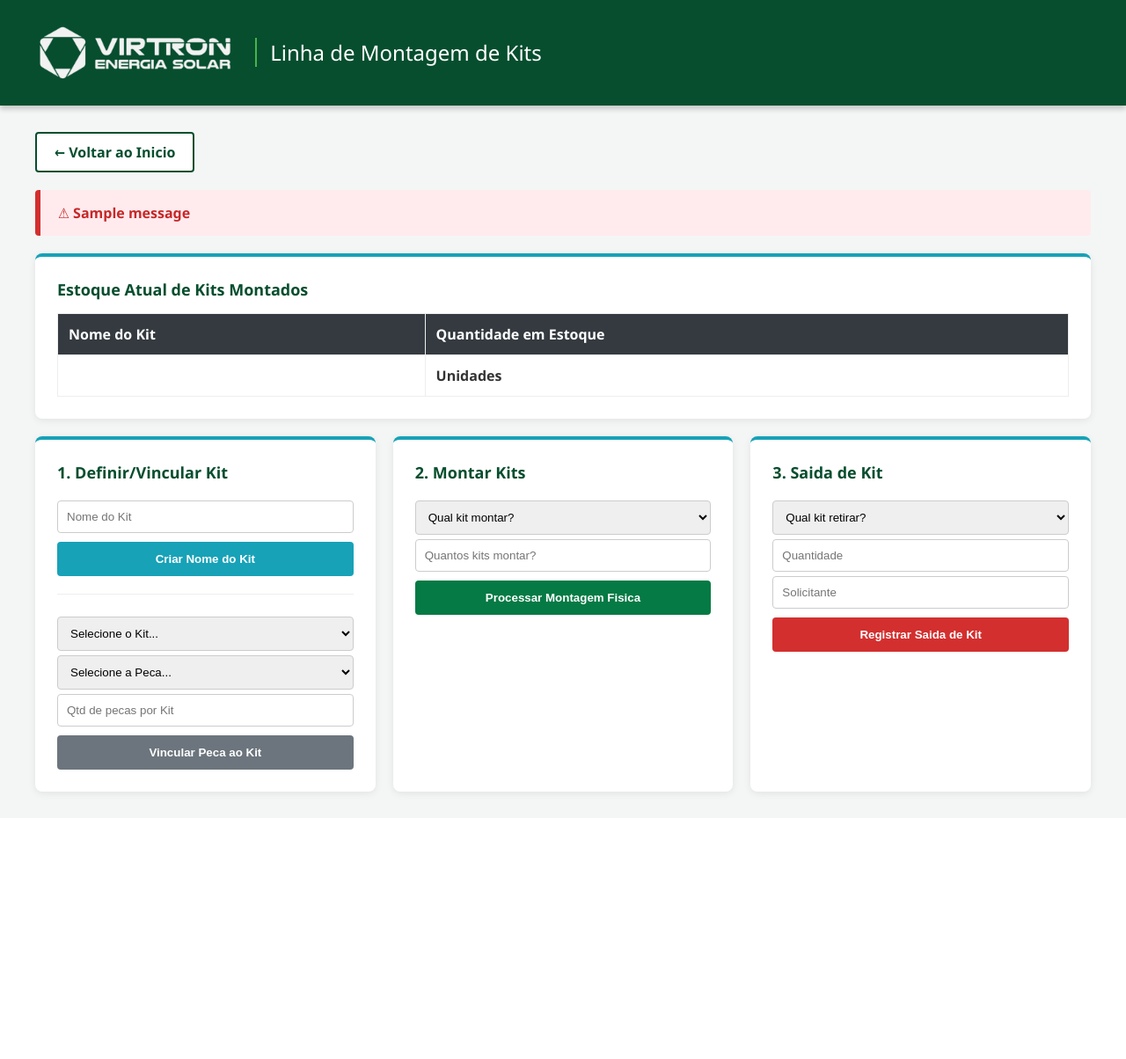
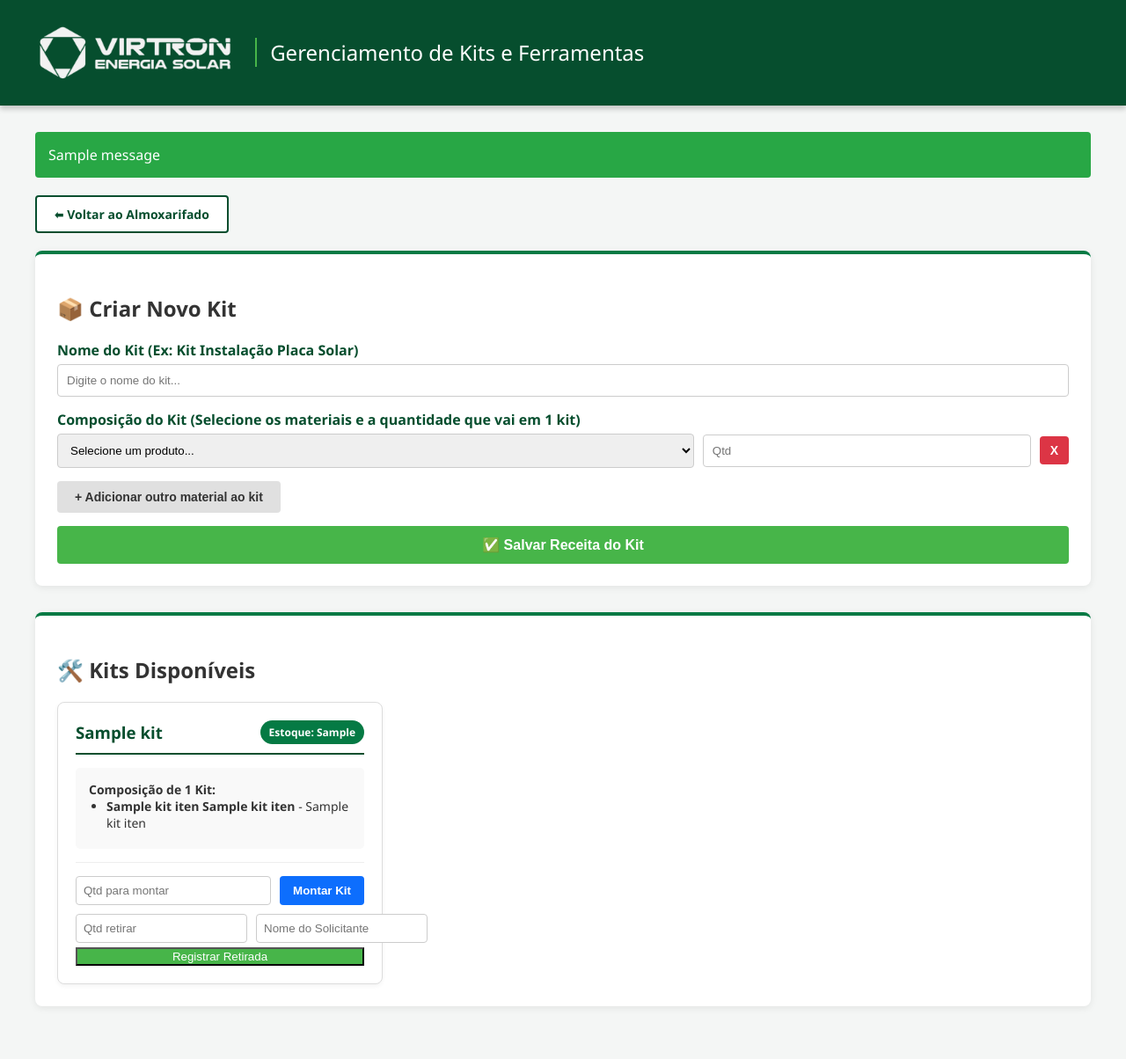
Before and after one commit to matheuspedrodev/estoque_almoxarifado, a Flask app: page /kits in a window 1280 px wide. Shown: the whole page at 88% size. Before the commit the page ends 908 px from the top, so only its background shows below. Run offline with Flask 3, Linux system fonts and the light colour scheme; the visitor is signed in with stand-in values (Sample User, id 1); one stand-in notice (Sample message) is shown; a database or web service that is not in the repository returns one stand-in record (values such as "Sample title"); some libraries are stand-ins or nearby versions.

Commit message:
html da parte de kits

```diff
--- a/templates/kits.html
+++ b/templates/kits.html
@@ -2,7 +2,7 @@
 <html lang="pt-BR">
 <head>
     <meta charset="UTF-8">
-    <title>Kits - Virtron Energia Solar</title>
+    <title>Gerenciar Kits - Virtron Energia Solar</title>
     <style>
         :root {
             --verde-escuro: #064e2e;
@@ -11,6 +11,7 @@
             --fundo-cinza: #f4f6f5;
         }
         body { font-family: 'Segoe UI', Tahoma, Geneva, Verdana, sans-serif; margin: 0; background-color: var(--fundo-cinza); color: #333;}
+
         .header-virtron {
             background-color: var(--verde-escuro);
             color: white; padding: 15px 40px;
@@ -19,100 +20,169 @@
         }
         .header-virtron img { max-height: 90px; }
         .header-virtron h1 { margin: 0; font-size: 24px; font-weight: normal; border-left: 2px solid var(--verde-vibrante); padding-left: 15px;}
-        .container { padding: 30px 40px; }
-        .btn-voltar { display: inline-block; margin-bottom: 20px; padding: 10px 20px; background-color: white; color: var(--verde-escuro); text-decoration: none; border-radius: 4px; font-weight: bold; border: 2px solid var(--verde-escuro); transition: 0.3s;}
+
+        .container { padding: 30px 40px; max-width: 1200px; margin: 0 auto; }
+        .card { background: white; padding: 25px; border-radius: 8px; box-shadow: 0 2px 8px rgba(0,0,0,0.08); border-top: 4px solid var(--verde-medio); margin-bottom: 30px;}
+
+        .botoes { margin-bottom: 20px; display: flex; gap: 10px; }
+        .btn { padding: 10px 20px; text-decoration: none; border-radius: 4px; font-weight: bold; border: none; cursor: pointer; transition: 0.3s; font-size: 14px;}
+        .btn-voltar { background-color: white; color: var(--verde-escuro); border: 2px solid var(--verde-escuro); }
         .btn-voltar:hover { background-color: var(--verde-escuro); color: white; }
-        .card-erro { background: #ffebee; border-left: 6px solid #d32f2f; padding: 15px 20px; border-radius: 4px; margin-bottom: 20px; font-weight: bold; color: #c62828; }
-        .grid-container { display: flex; flex-wrap: wrap; gap: 20px; }
-        .card { background: white; padding: 25px; border-radius: 8px; box-shadow: 0 2px 8px rgba(0,0,0,0.08); flex: 1; min-width: 300px; border-top: 4px solid #17a2b8;}
-        h2 { color: var(--verde-escuro); margin-top: 0; font-size: 18px;}
-        input, select { padding: 10px; width: 100%; margin-top: 5px; box-sizing: border-box; border: 1px solid #ccc; border-radius: 4px; }
-        button { padding: 12px; color: white; border: none; border-radius: 4px; cursor: pointer; margin-top: 10px; width: 100%; font-weight: bold; transition: 0.3s;}
-        .btn-padrao { background-color: #17a2b8; }
-        .btn-montar { background-color: var(--verde-medio); }
-        .btn-retirar { background-color: #d32f2f; }
-        button:hover { opacity: 0.8; }
-        table { width: 100%; border-collapse: collapse; background: white; }
-        th, td { border: 1px solid #eee; padding: 12px; text-align: left; }
-        th { background-color: #343a40; color: white; }
+        .btn-verde { background-color: var(--verde-vibrante); color: white; }
+        .btn-verde:hover { background-color: var(--verde-medio); }
+        .btn-remover { background-color: #dc3545; color: white; padding: 8px 12px; }
+
+        /* Grid para formulários e kits */
+        .grid-kits { display: grid; grid-template-columns: repeat(auto-fill, minmax(350px, 1fr)); gap: 20px; }
+
+        .kit-card { background: #fff; border: 1px solid #ddd; border-radius: 8px; padding: 20px; box-shadow: 0 2px 5px rgba(0,0,0,0.05); }
+        .kit-header { display: flex; justify-content: space-between; align-items: center; border-bottom: 2px solid var(--verde-escuro); padding-bottom: 10px; margin-bottom: 15px; }
+        .kit-header h3 { margin: 0; color: var(--verde-escuro); }
+        .badge { background: var(--verde-medio); color: white; padding: 5px 10px; border-radius: 20px; font-size: 12px; font-weight: bold; }
+
+        /* Lista de composição */
+        .composicao-lista { background: #f9f9f9; padding: 15px; border-radius: 5px; font-size: 14px; margin-bottom: 15px; }
+        .composicao-lista ul { margin: 0; padding-left: 20px; }
+        .composicao-lista li { margin-bottom: 5px; }
+
+        /* Formulários dinâmicos */
+        .form-group { margin-bottom: 15px; }
+        .form-group label { display: block; font-weight: bold; margin-bottom: 5px; color: var(--verde-escuro);}
+        .form-control { width: 100%; padding: 10px; border: 1px solid #ccc; border-radius: 4px; box-sizing: border-box; }
+
+        .item-row { display: flex; gap: 10px; margin-bottom: 10px; align-items: center; }
+        .item-row select { flex: 2; padding: 10px; border: 1px solid #ccc; border-radius: 4px; }
+        .item-row input { flex: 1; padding: 10px; border: 1px solid #ccc; border-radius: 4px; }
+
+        .acoes-kit { display: flex; flex-direction: column; gap: 10px; border-top: 1px solid #eee; padding-top: 15px; }
+        .acoes-row { display: flex; gap: 10px; }
+        .acoes-row input { flex: 1; padding: 8px; border: 1px solid #ccc; border-radius: 4px; }
+        .acoes-row button { padding: 8px 15px; background: var(--verde-escuro); color: white; border: none; border-radius: 4px; cursor: pointer; font-weight: bold; }
+        .acoes-row button:hover { background: var(--verde-medio); }
     </style>
 </head>
 <body>
     <div class="header-virtron">
         <img src="{{ url_for('static', filename='logo.png') }}" alt="Logo Virtron">
-        <h1>Linha de Montagem de Kits</h1>
+        <h1>Gerenciamento de Kits e Ferramentas</h1>
     </div>
+
     <div class="container">
-        <a href="/" class="btn-voltar">&#8592; Voltar ao Inicio</a>
-
         {% with messages = get_flashed_messages(with_categories=true) %}
             {% if messages %}
                 {% for category, message in messages %}
-                    <div class="card-erro">&#9888; {{ message }}</div>
+                    <div style="padding: 15px; margin-bottom: 20px; border-radius: 4px; color: white; background-color: {% if category == 'erro' %}#dc3545{% else %}#28a745{% endif %};">
+                        {{ message }}
+                    </div>
                 {% endfor %}
             {% endif %}
         {% endwith %}
 
-        <div class="card" style="margin-bottom: 20px;">
-            <h2>Estoque Atual de Kits Montados</h2>
-            <table>
-                <thead><tr><th>Nome do Kit</th><th>Quantidade em Estoque</th></tr></thead>
-                <tbody>
-                    {% for kit in kits %}
-                    <tr><td>{{ kit[1] }}</td><td><b>{{ kit[2] }} Unidades</b></td></tr>
+        <div class="botoes">
+            <a href="/" class="btn btn-voltar">⬅ Voltar ao Almoxarifado</a>
+        </div>
+
+        <div class="card">
+            <h2>📦 Criar Novo Kit</h2>
+            <form action="/criar_kit" method="POST">
+                <input type="hidden" name="csrf_token" value="{{ csrf_token() }}"/>
+
+                <div class="form-group">
+                    <label>Nome do Kit (Ex: Kit Instalação Placa Solar)</label>
+                    <input type="text" name="nome_kit" class="form-control" required placeholder="Digite o nome do kit...">
+                </div>
+
+                <div class="form-group">
+                    <label>Composição do Kit (Selecione os materiais e a quantidade que vai em 1 kit)</label>
+                    <div id="itens-container">
+                        <div class="item-row">
+                            <select name="produto_id[]" required>
+                                <option value="">Selecione um produto...</option>
+                                {% for produto in produtos %}
+                                <option value="{{ produto[0] }}">{{ produto[1] }}</option>
                                 {% endfor %}
-                </tbody>
-            </table>
+                            </select>
+                            <input type="number" name="quantidade[]" placeholder="Qtd" min="1" required>
+                            <button type="button" class="btn btn-remover" onclick="removerLinha(this)">X</button>
                         </div>
-        <div class="grid-container">
-            <div class="card">
-                <h2>1. Definir/Vincular Kit</h2>
-                <form action="/criar_kit" method="POST">
-                    <input type="hidden" name="csrf_token" value="{{ csrf_token() }}">
-                    <input type="text" name="nome_kit" placeholder="Nome do Kit" required>
-                    <button type="submit" class="btn-padrao">Criar Nome do Kit</button>
-                </form>
-                <hr style="margin: 20px 0; border: 0; border-top: 1px solid #eee;">
-                <form action="/adicionar_item_kit" method="POST">
-                    <input type="hidden" name="csrf_token" value="{{ csrf_token() }}">
-                    <select name="kit_id" required>
-                        <option value="">Selecione o Kit...</option>
-                        {% for kit in kits %}<option value="{{ kit[0] }}">{{ kit[1] }}</option>{% endfor %}
-                    </select>
-                    <select name="produto_id" required>
-                        <option value="">Selecione a Peca...</option>
-                        {% for produto in produtos %}<option value="{{ produto[0] }}">{{ produto[1] }}</option>{% endfor %}
-                    </select>
-                    <input type="number" name="quantidade" min="1" placeholder="Qtd de pecas por Kit" required>
-                    <button type="submit" style="background-color: #6c757d;">Vincular Peca ao Kit</button>
+                    </div>
+                    <button type="button" class="btn" style="background:#e0e0e0; color:#333; margin-top: 5px;" onclick="adicionarLinha()">+ Adicionar outro material ao kit</button>
+                </div>
+
+                <button type="submit" class="btn btn-verde" style="width: 100%; font-size: 16px; padding: 12px;">✅ Salvar Receita do Kit</button>
             </form>
         </div>
+
         <div class="card">
-                <h2>2. Montar Kits</h2>
-                <form action="/montar_kit" method="POST">
-                    <input type="hidden" name="csrf_token" value="{{ csrf_token() }}">
-                    <select name="kit_id" required>
-                        <option value="">Qual kit montar?</option>
-                        {% for kit in kits %}<option value="{{ kit[0] }}">{{ kit[1] }}</option>{% endfor %}
-                    </select>
-                    <input type="number" name="quantidade" min="1" placeholder="Quantos kits montar?" required>
-                    <button type="submit" class="btn-montar">Processar Montagem Fisica</button>
+            <h2>🛠️ Kits Disponíveis</h2>
+            <div class="grid-kits">
+                {% for kit in kits %}
+                <div class="kit-card">
+                    <div class="kit-header">
+                        <h3>{{ kit.nome }}</h3>
+                        <span class="badge">Estoque: {{ kit.quantidade_atual }}</span>
+                    </div>
+
+                    <div class="composicao-lista">
+                        <strong>Composição de 1 Kit:</strong>
+                        <ul>
+                            {% for item in kit.itens %}
+                                <li><b>{{ item.quantidade }} {{ item.unidade }}</b> - {{ item.nome }}</li>
+                            {% else %}
+                                <li><i>Nenhum item cadastrado nesta receita.</i></li>
+                            {% endfor %}
+                        </ul>
+                    </div>
+
+                    <div class="acoes-kit">
+                        <form action="/montar_kit" method="POST" class="acoes-row">
+                            <input type="hidden" name="csrf_token" value="{{ csrf_token() }}"/>
+                            <input type="hidden" name="kit_id" value="{{ kit.id }}">
+                            <input type="number" name="quantidade" placeholder="Qtd para montar" min="1" required>
+                            <button type="submit" style="background:#0d6efd;">Montar Kit</button>
                         </form>
+
+                        <form action="/retirar_kit" method="POST" style="display: flex; flex-direction: column; gap: 5px;">
+                            <input type="hidden" name="csrf_token" value="{{ csrf_token() }}"/>
+                            <input type="hidden" name="kit_id" value="{{ kit.id }}">
+                            <div class="acoes-row">
+                                <input type="number" name="quantidade" placeholder="Qtd retirar" min="1" required>
+                                <input type="text" name="solicitante" placeholder="Nome do Solicitante" required>
                             </div>
-            <div class="card">
-                <h2>3. Saida de Kit</h2>
-                <form action="/retirar_kit" method="POST">
-                    <input type="hidden" name="csrf_token" value="{{ csrf_token() }}">
-                    <select name="kit_id" required>
-                        <option value="">Qual kit retirar?</option>
-                        {% for kit in kits %}<option value="{{ kit[0] }}">{{ kit[1] }}</option>{% endfor %}
-                    </select>
-                    <input type="number" name="quantidade" min="1" placeholder="Quantidade" required>
-                    <input type="text" name="solicitante" placeholder="Solicitante" required>
-                    <button type="submit" class="btn-retirar">Registrar Saida de Kit</button>
+                            <button type="submit" class="btn-verde" style="width: 100%;">Registrar Retirada</button>
                         </form>
                     </div>
                 </div>
+                {% else %}
+                <p>Nenhum kit cadastrado no sistema ainda.</p>
+                {% endfor %}
             </div>
+        </div>
+    </div>
+
+    <script>
+        function adicionarLinha() {
+            const container = document.getElementById('itens-container');
+            // Clona a primeira linha para manter as opções do select
+            const primeiraLinha = container.querySelector('.item-row');
+            const novaLinha = primeiraLinha.cloneNode(true);
+
+            // Limpa os valores copiados
+            novaLinha.querySelector('select').value = "";
+            novaLinha.querySelector('input').value = "";
+
+            container.appendChild(novaLinha);
+        }
+
+        function removerLinha(botao) {
+            const container = document.getElementById('itens-container');
+            // Não permite excluir a última linha que sobrou
+            if (container.querySelectorAll('.item-row').length > 1) {
+                botao.parentElement.remove();
+            } else {
+                alert("O kit precisa ter pelo menos um material na composição.");
+            }
+        }
+    </script>
 </body>
 </html>
```
Lines whose indentation alone changed are shown as unchanged.
